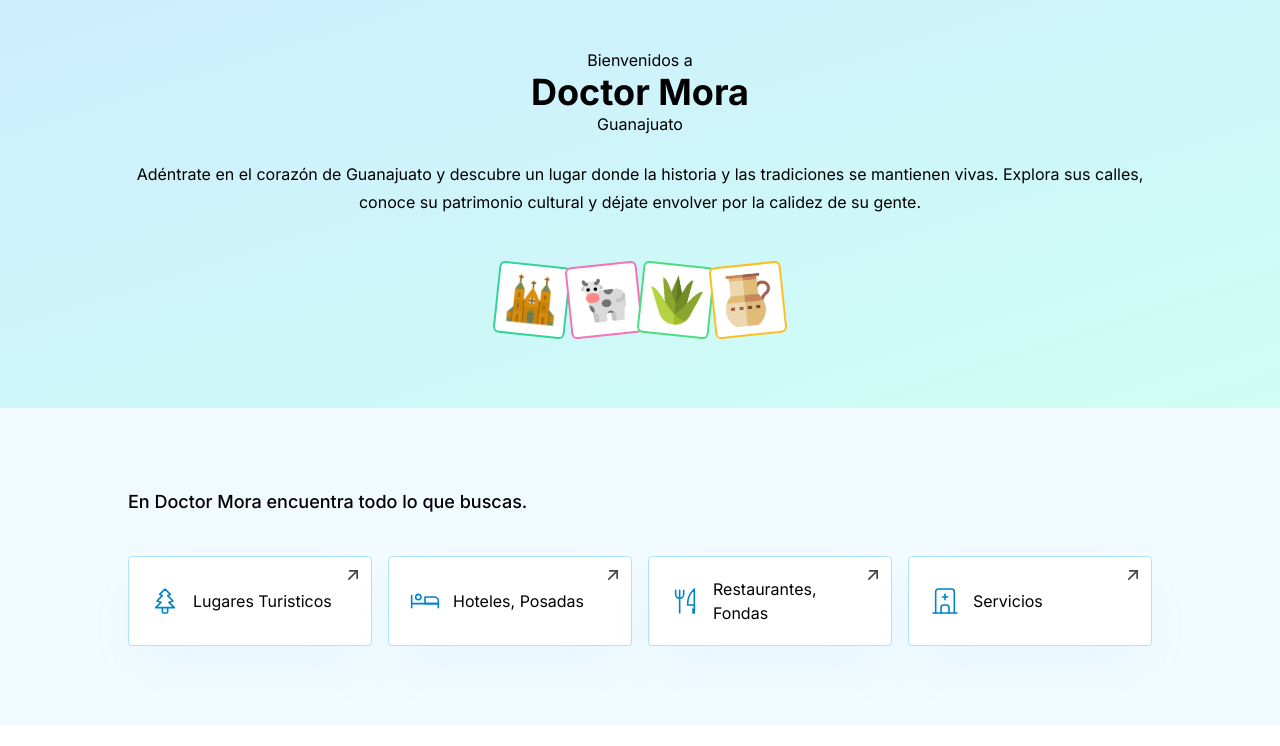
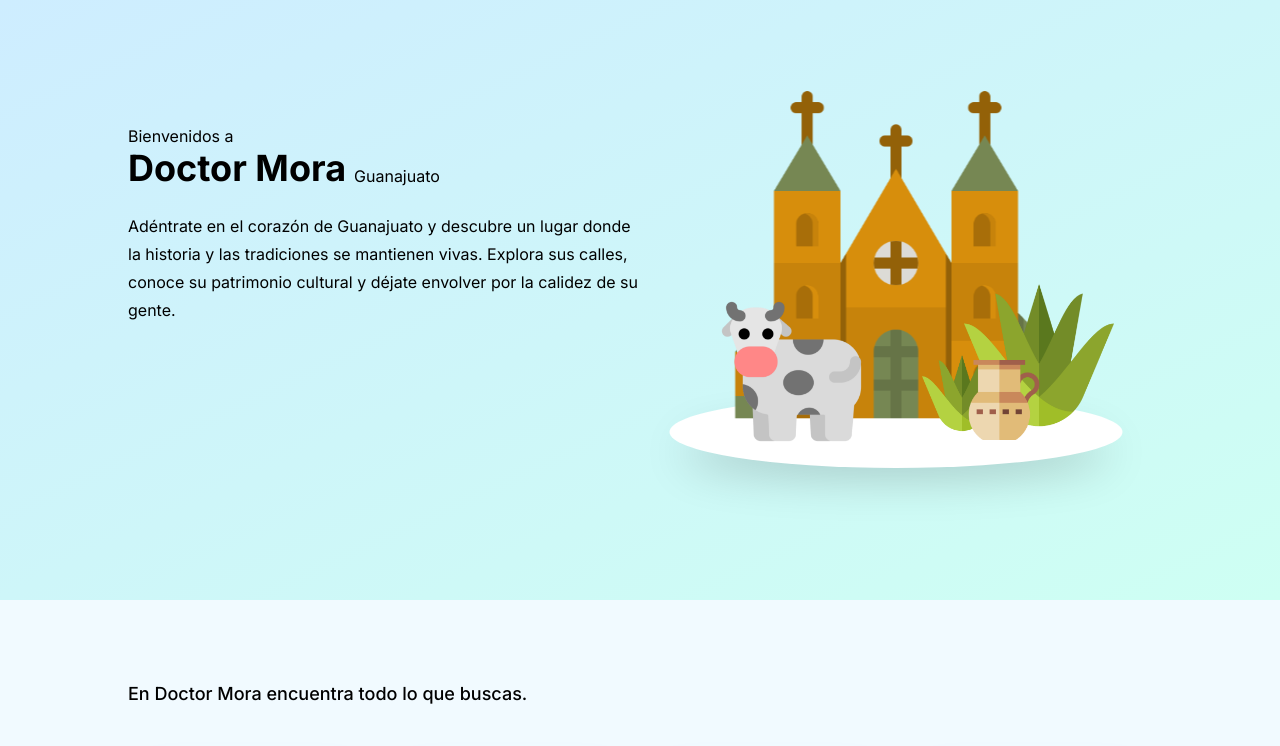
Before and after one commit to cesarpgasuz/doctormora, a Next.js app: page / in a window 1280 px wide. Shown: the top 746 px of the page. Built offline with nearby package versions, Linux system fonts and the light colour scheme.

Commit message:
responsive
se agrego el responsive para la version dektop

```diff
--- a/components/sections/Header.jsx
+++ b/components/sections/Header.jsx
@@ -4,24 +4,25 @@ import ImageIglesia from '@/public/images/iglesia_1.svg'
 import ImageVaca from '@/public/images/cow_1.webp'
 import ImageAgave from '@/public/images/agave_1.webp'
 import ImagePulque from '@/public/images/pulque_1.webp'
-
+import styles from '@/styles/Header.module.css'
 
 const Header = () => {
   return (
 
 
-    <header className='bg-gradient-to-br from-d-azul to-d-verde pt-12 pb-12 h-auto'>
-      <div className="contenedor">
-        <div className="text-center m:w-1/2">
+    <header className='bg-gradient-to-br from-d-azul to-d-verde pt-12 pb-12 h-auto lg:min-h-[600px]'>
+      <div className="contenedor lg:flex lg:items-center">
+        <div className="text-center lg:w-1/2 lg:text-left">
           <span>Bienvenidos a</span>
-          <h1 className='flex flex-col'><span className='text-4xl font-bold'>Doctor Mora</span> <span>Guanajuato</span></h1>
+          <h1 className='flex flex-col lg:flex-row lg:items-end lg:gap-2'><span className='text-4xl font-bold'>Doctor Mora</span> <span>Guanajuato</span></h1>
           <p className='mt-6 mb-6 leading-7'>Adéntrate en el corazón de Guanajuato y descubre un lugar donde la historia y las tradiciones se mantienen vivas. Explora sus calles, conoce su patrimonio cultural y déjate envolver por la calidez de su gente.</p>
       </div>
-      <div className='flex py-6 justify-center m:w-1/2'>
-          <Image src={ImageIglesia} width='72' height='72' alt='imagen de una iglesia' className='rotate-6 bg-white rounded-md p-2 size-[72px] border-2 border-emerald-400' />
-          <Image src={ImageVaca} width='72' height='72' alt='imagen de una vaca' className='rotate-[-6deg] bg-white rounded-md p-2 size-[72px] border-2 border-pink-400' />
-          <Image src={ImageAgave} width='72' height='72' alt='imagen de un agave' className='rotate-6 bg-white rounded-md p-2 size-[72px] border-2 border-green-400' />
-          <Image src={ImagePulque} width='72' height='72' alt='imagen de un jarro de pulque' className='rotate-[-6deg] bg-white rounded-md p-2 size-[72px] border-2 border-amber-400' />
+      <div className={`flex py-6 justify-center lg:w-1/2 lg:block lg:relative ${styles.imagenes} lg:h-[375px]`}>
+          <Image src={ImageIglesia} width='371' height='371' alt='imagen de una iglesia' className='rotate-6 bg-white rounded-md p-2 size-[72px] border-2 border-emerald-400 lg:rotate-0 lg:bg-transparent lg:border-0 lg:size-[371px]' />
+          <Image src={ImageVaca} width='183' height='183' alt='imagen de una vaca' className='rotate-[-6deg] bg-white rounded-md p-2 size-[72px] border-2 border-pink-400 lg:rotate-0 lg:bg-transparent lg:border-0 lg:size-[183px]' />
+          <Image src={ImageAgave} width='166' height='166' alt='imagen de un agave' className='rotate-6 bg-white rounded-md p-2 size-[72px] border-2 border-green-400 lg:rotate-0 lg:bg-transparent lg:border-0 lg:size-[166px]' />
+          <Image src={ImageAgave} width='166' height='166' alt='imagen de un agave' className='hidden lg:block size-[80px]' />
+          <Image src={ImagePulque} width='86' height='86' alt='imagen de un jarro de pulque' className='rotate-[-6deg] bg-white rounded-md p-2 size-[72px] border-2 border-amber-400 lg:rotate-0 lg:bg-transparent lg:border-0 lg:size-[96px]' />
       </div>
       </div>
 
--- /dev/null
+++ b/styles/Header.module.css
@@ -0,0 +1,69 @@
+@media screen and (min-width: 1024px) {
+
+
+    .imagenes::before {
+        content: "";
+        height: 72px;
+        width: 453px;
+        background-color: white;
+        position: absolute;
+        border-radius: 100%;
+        bottom: -45px;
+        left: 50%;
+        right: 50%;
+        transform: translateX(-50%);
+        -webkit-box-shadow: 0px 20px 47px -12px rgba(0, 0, 0, 0.2);
+        -moz-box-shadow: 0px 20px 47px -12px rgba(0, 0, 0, 0.2);
+        box-shadow: 0px 20px 47px -12px rgba(0, 0, 0, 0.2);
+    }
+
+    .imagenes img:nth-child(1) {
+        position: absolute;
+        transform: translateX(-50%);
+        left: 50%;
+        right: 50%;
+    }
+
+    .imagenes img:nth-child(2) {
+        position: absolute;
+        bottom: -40px;
+        left: 20px;
+    }
+
+    .imagenes img:nth-child(3) {
+        position: absolute;
+        bottom: -15px;
+        right: -20px;
+    }
+
+    .imagenes img:nth-child(4) {
+        position: absolute;
+        bottom: -10px;
+        right: 100px;
+    }
+
+    .imagenes img:nth-child(5) {
+        position: absolute;
+        bottom: -25px;
+        right: 45px;
+    }
+}
+
+
+@media screen and (min-width: 1199px){
+    .imagenes img:nth-child(2) {
+        left: 60px;
+    }
+
+    .imagenes img:nth-child(3) {
+        right: 30px;
+    }
+
+    .imagenes img:nth-child(4) {
+        right: 150px;
+    }
+
+    .imagenes img:nth-child(5) {
+        right: 100px;
+    }
+}
```
